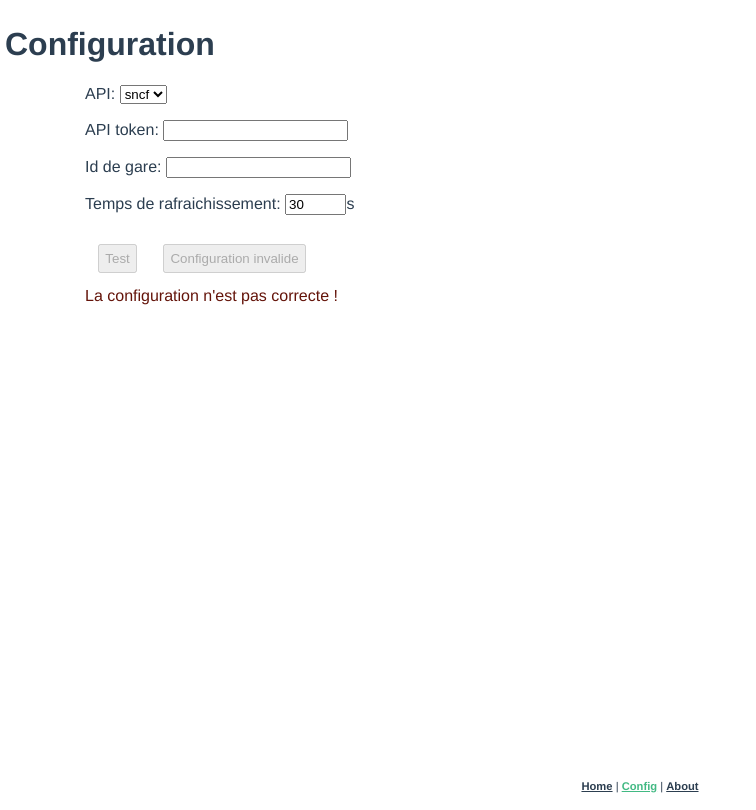
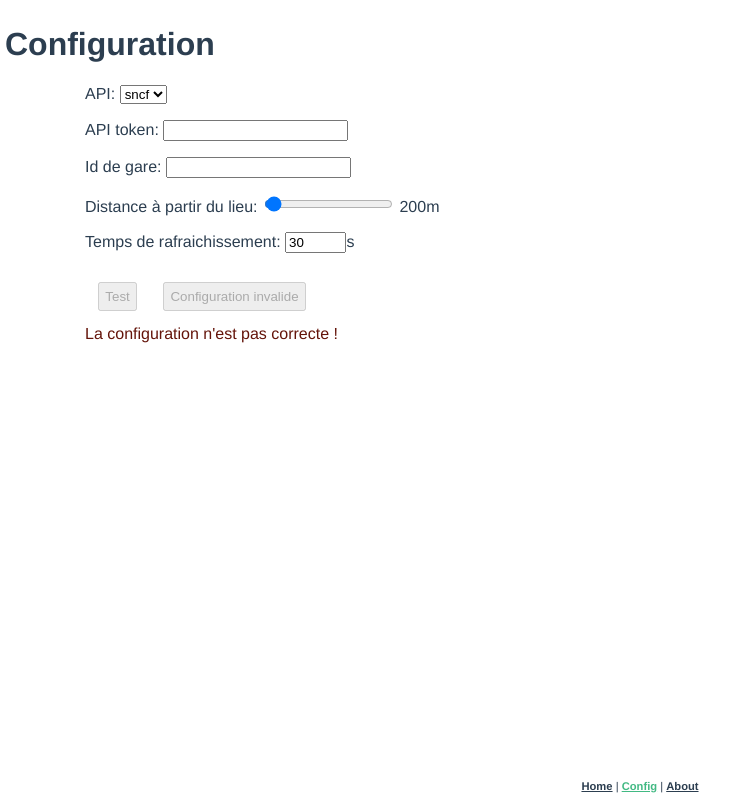
Before and after one commit to restimel/nextTrain, a Vue app: page /#/configuration in a window 1280 px wide. Shown: the whole page, without its empty margins (0-756 px from the left). Built offline with nearby package versions, Linux system fonts and the light colour scheme.

Commit message:
add distance configuration

```diff
--- a/src/views/Configuration.vue
+++ b/src/views/Configuration.vue
@@ -18,6 +18,9 @@
             </label>
             <label>
                 Id de gare: <input v-model="stationId">
+            </label>
+            <label>
+                Distance à partir du lieu: <input v-model="distance" type="range" min="1" max="10000"> {{distanceLabel}}
             </label>
             <label>
                 Temps de rafraichissement: <input type="number" min="1" v-model="refreshTime">s
@@ -71,6 +74,14 @@ export default {
                 this.$store.commit('setConfiguration', { station: value });
             },
         },
+        distance: {
+            get: function() {
+                return this.$store.state.distance;
+            },
+            set: function(value) {
+                this.$store.commit('setConfiguration', { distance: value });
+            },
+        },
         refreshTime: {
             get: function() {
                 return this.$store.state.refreshTime / 1000;
@@ -114,6 +125,14 @@ export default {
                 label: key,
             }));
         },
+        distanceLabel: function() {
+            let distance = this.distance;
+            if (distance < 1000) {
+                return `${distance}m`;
+            }
+            distance = Math.round(distance / 100) / 10;
+            return `${distance}km`;
+        },
     },
     methods: {
         update: function() {
```
